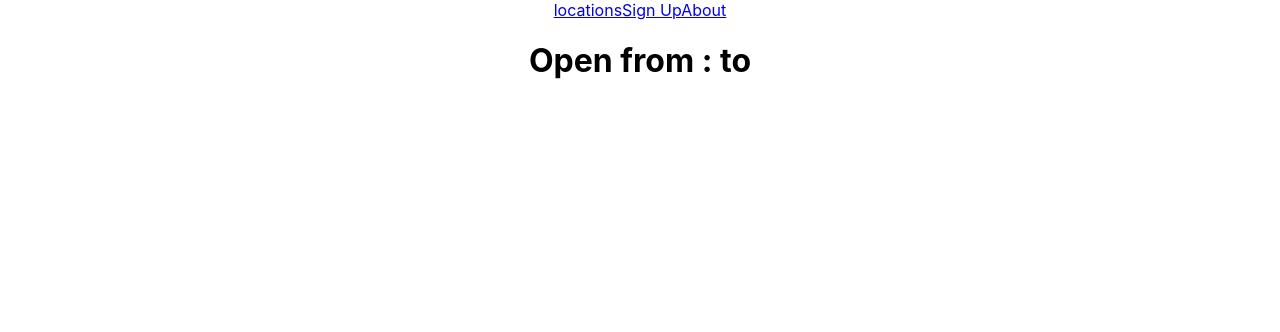
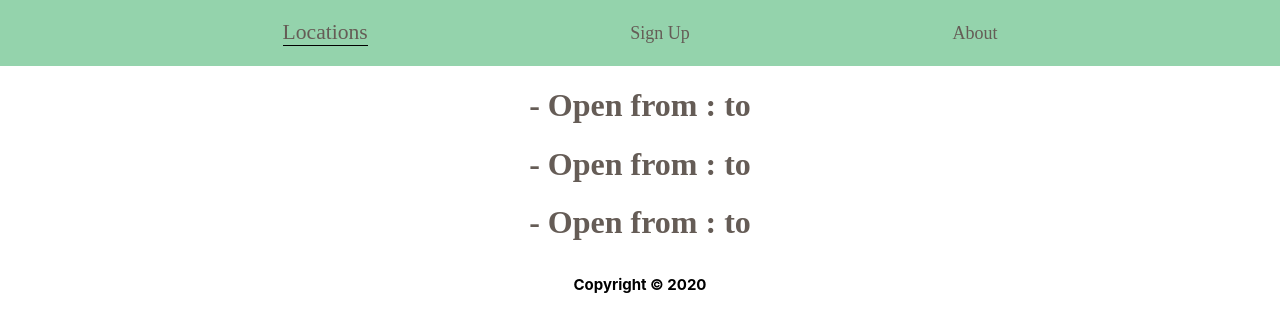
Before and after one commit to devrlora/devrlora.github.io, a React (Create React App) app in the folder compost-nyc/: page /locations in a window 1280 px wide. Shown: the top 332 px of the page. Built offline with nearby package versions, Linux system fonts and the light colour scheme; no server answers.

Commit message:
change data value fot testing

```diff
--- a/compost-nyc/src/App.js
+++ b/compost-nyc/src/App.js
@@ -1,12 +1,14 @@
 import React from 'react';
 
 import Navbar from './components/Navbar';
+import Footer from './components/Footer'
 import './App.css';
 
 function App() {
   return (
     <div className="App">
        <Navbar />
+       <Footer />
     </div>
   );
 }
--- a/compost-nyc/src/components/About.js
+++ b/compost-nyc/src/components/About.js
@@ -4,7 +4,7 @@ export class About extends Component {
     render() {
         return (
             <div>
-                <h1>Mission Statement</h1>
+                <h1>Mission Statement Goes here</h1>
             </div>
         )
     }
--- a/compost-nyc/src/components/Footer.css
+++ b/compost-nyc/src/components/Footer.css
@@ -0,0 +1,6 @@
+.footer{
+    display: flex;
+    flex-direction: column;
+    justify-content: flex-end;
+    font-size: x-small;
+}
--- a/compost-nyc/src/components/Locations.js
+++ b/compost-nyc/src/components/Locations.js
@@ -2,8 +2,12 @@ import React, { Component } from 'react'
 
 export class Locations extends Component {
     constructor(props){
-        super(props)
-        this.state={}
+        super(props);
+        this.state={
+            site: '',
+            location:'',
+            open: '',
+            close: ''}
     }
 
 
@@ -12,9 +16,10 @@ export class Locations extends Component {
     const response = await fetch(url);
     const data = await response.json();
     this.setState({
-        location: data[0].food_scrap_drop_off_site,
-        open: data[0].hours_to,
-        close: data[0].hours_from
+        site: data[1].food_scrap_drop_off_site,
+        location:data[1].location,
+        open: data[1].hours_to,
+        close: data[1].hours_from
     })
 
     // console.log(data[0]);
@@ -23,8 +28,9 @@ export class Locations extends Component {
     render() {
         return (
             <div>
-                <h1>{this.state.location} </h1>
-                <h1>Open from : {this.state.open} to {this.state.close}</h1>
+                <h1>{this.state.site} - {this.state.location} Open from : {this.state.open} to {this.state.close}</h1>
+                <h1>{this.state.site} - {this.state.location} Open from : {this.state.open} to {this.state.close}</h1>
+                <h1>{this.state.site} - {this.state.location} Open from : {this.state.open} to {this.state.close}</h1>
 
             </div>
         )
--- a/compost-nyc/src/components/Navbar.css
+++ b/compost-nyc/src/components/Navbar.css
@@ -0,0 +1,24 @@
+a {
+    text-decoration: none;
+}
+a,h1{
+    color:#655c56;
+    font-family: 'ConcertOne-Regular';
+  }
+
+.active-tab{
+    color:#655c56;
+    font-size: larger;
+    border-bottom: 1px solid black;
+}
+
+
+.Nav-bar{
+    display: flex;
+    flex-direction: row;
+    justify-content: space-evenly;
+    align-items: center;
+    background-color: #94d3ac;
+    padding: 20px;
+    font-size: large;
+}
--- a/compost-nyc/src/components/Navbar.js
+++ b/compost-nyc/src/components/Navbar.js
@@ -3,6 +3,7 @@ import {Route, Switch, NavLink} from 'react-router-dom';
 import Locations from './Locations';
 import Signup from './Signup';
 import About from './About';
+import '../components/Navbar.css';
 
 
 export class Navbar extends Component {
@@ -11,7 +12,7 @@ export class Navbar extends Component {
             <div className ='Menu'>
                 <nav className = 'Nav-bar'>
                     {/*  add Navlink styling to showcase each active link */}
-                    <NavLink activeClassName = 'active-tab' to = '/locations'>locations</NavLink>
+                    <NavLink activeClassName = 'active-tab' to = '/locations'>Locations</NavLink>
                     <NavLink activeClassName = 'active-tab' to = '/signup'>Sign Up</NavLink>
                     <NavLink activeClassName = 'active-tab' to = '/about'>About</NavLink>
                     </nav>
```
